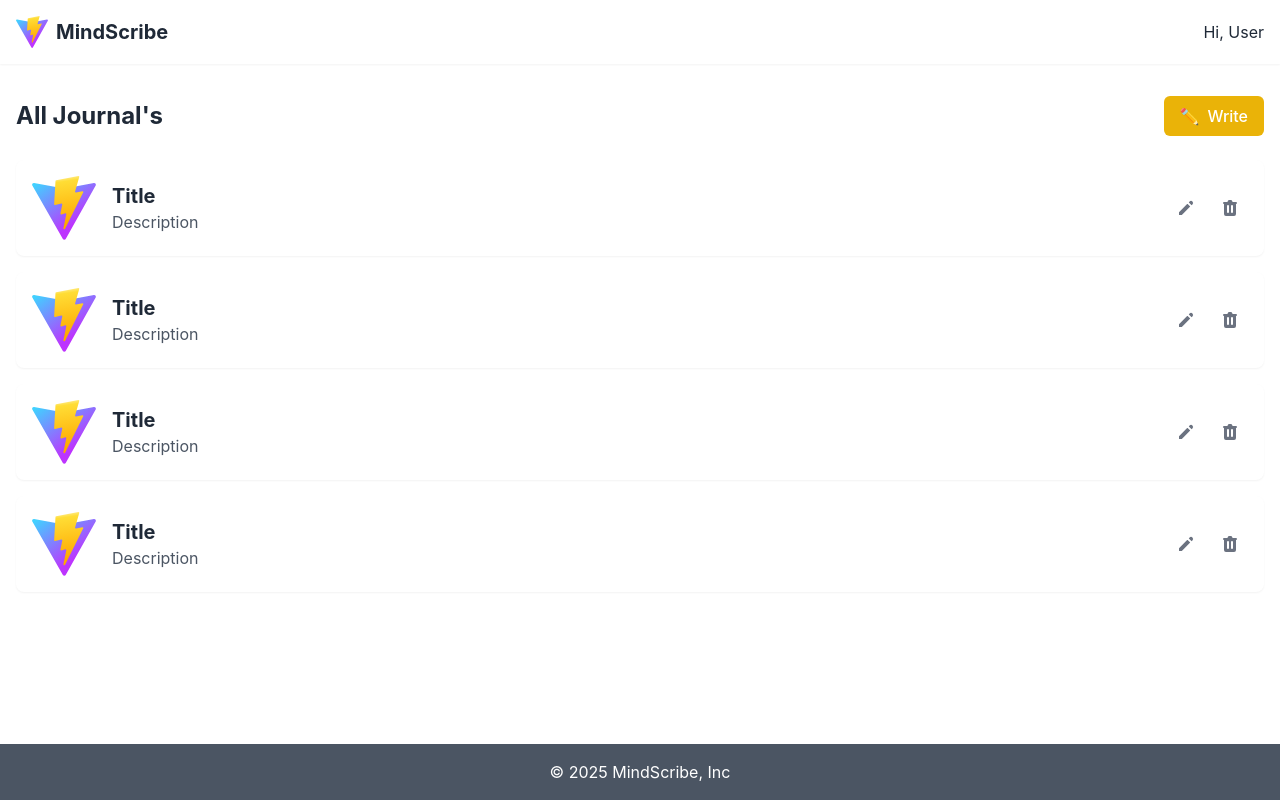
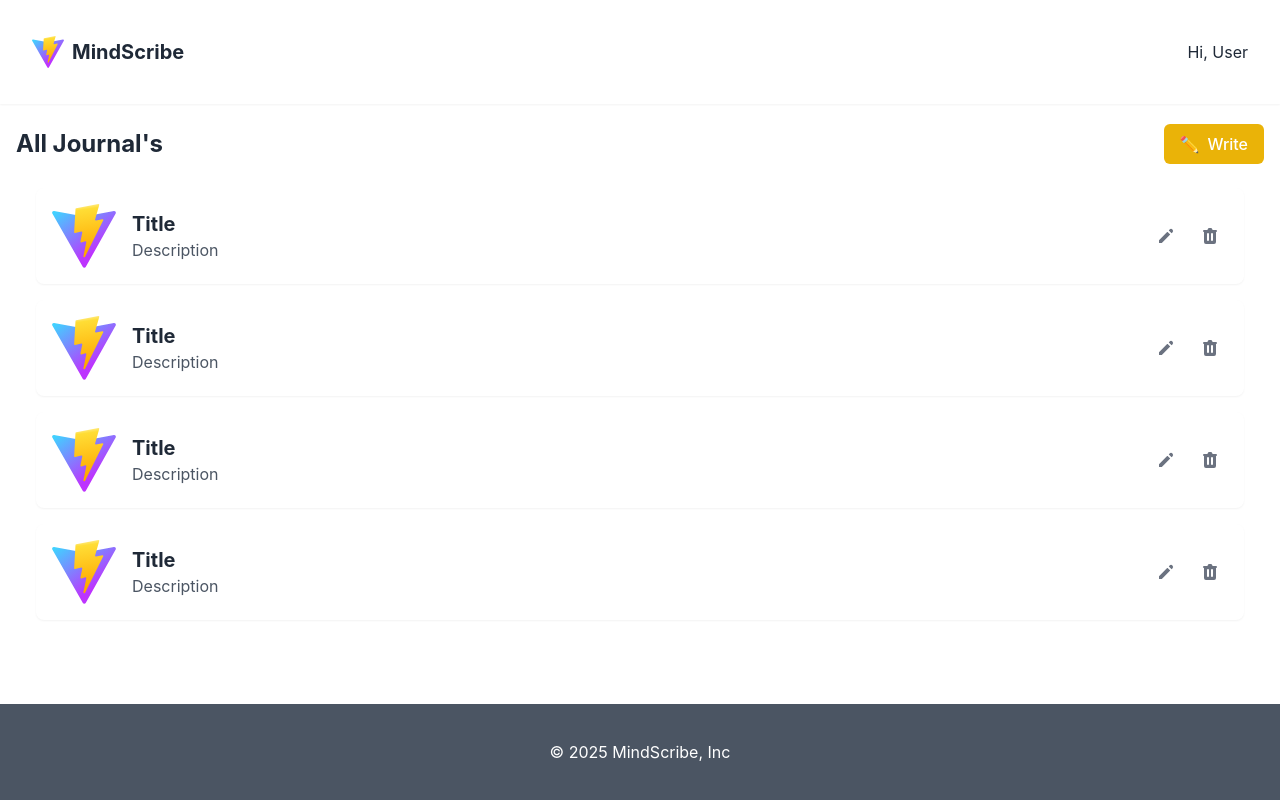
Before and after one commit to uxlabspk/MindScribeApp, a React (Vite) app: page / in a window 1280 px wide. Built offline with nearby package versions, Linux system fonts and the light colour scheme.

Commit message:
shazil : nothing for now

```diff
--- a/src/App.jsx
+++ b/src/App.jsx
@@ -10,7 +10,7 @@ function App() {
         <Router>
             <div className="flex flex-col min-h-screen">
                 <Navbar />
-                <main className="container mx-auto px-4 py-8 flex-grow">
+                <main className="container px-8 py-8 flex-grow">
                     <Routes>
                         <Route path="/" element={<JournalList />} />
                         {/* Add more routes as needed */}
--- a/src/components/JournalCard.jsx
+++ b/src/components/JournalCard.jsx
@@ -2,7 +2,7 @@ import React from 'react';
 
 const JournalCard = ({ id, title, description, image, onDelete }) => {
     return (
-        <div className="bg-white rounded-lg shadow-sm p-4 hover:shadow-md transition-shadow">
+        <div className="mx-5 bg-white rounded-lg shadow-sm p-4 hover:shadow-md transition-shadow">
             <div className="flex items-center space-x-4">
                 <img
                     src={image}
--- a/src/index.css
+++ b/src/index.css
@@ -15,3 +15,9 @@ code {
     font-family: source-code-pro, Menlo, Monaco, Consolas, 'Courier New',
     monospace;
 }
+
+.container{
+    max-width: 100%;
+    margin: 0 auto;
+    padding: 20px 1rem;
+}
```
Also changed, not shown: src/components/Testing.jsx (added).
